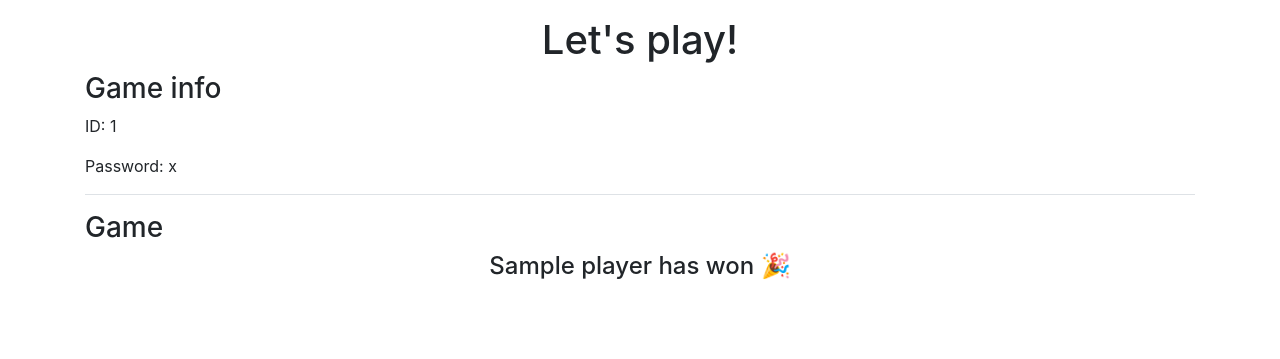
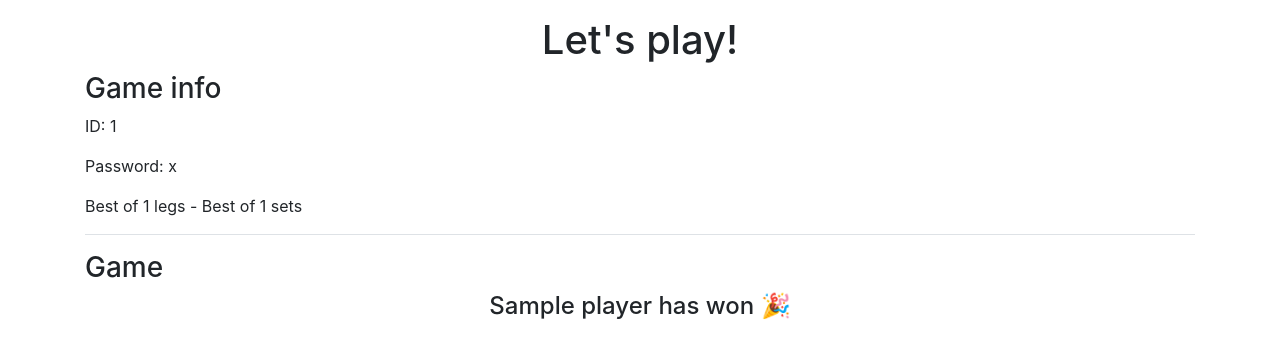
Before and after one commit to ameliebou/dartsgames, a Rails app: page /games/1 in a window 1280 px wide. Shown: the top 359 px of the page. Run offline with Rails 7, Linux system fonts and the light colour scheme; tables that the repository leaves empty hold one stand-in row (values such as "Sample post"); style sheets or scripts are compiled from the project's sources; some libraries are stand-ins or nearby versions.

Commit message:
added nb legs & sets in Game info

```diff
--- a/app/views/games/show.html.erb
+++ b/app/views/games/show.html.erb
@@ -5,6 +5,11 @@
     <h3>Game info</h3>
     <p>ID: <%= @game.id %></p>
     <p>Password: <%= @game.password %></p>
+    <% if @game.sets.nil? %>
+      <p>Best of <%= @game.legs %> legs</p>
+    <% else %>
+      <p>Best of <%= @game.legs %> legs - Best of <%= @game.sets %> sets</p>
+    <% end %>
   </div>
 
   <h3 class="mt-3">Game</h3>
```
